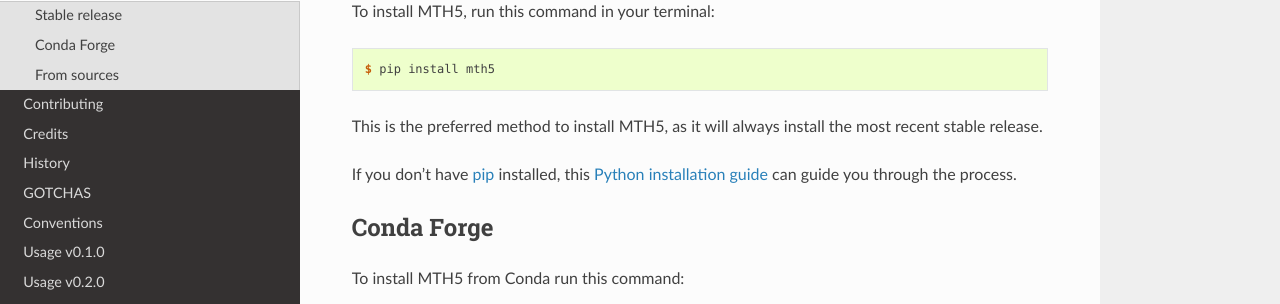
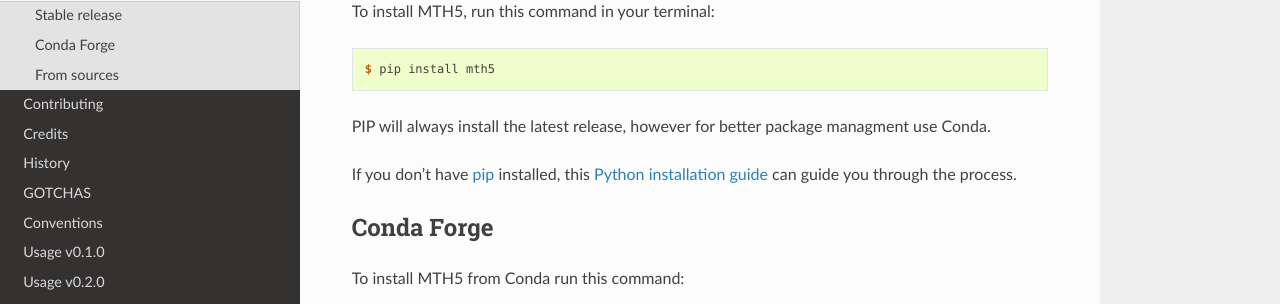
Before and after one commit to kujaku11/mth5, a Sphinx documentation site: the page built from docs/source/installation.rst, in a window 1280 px wide and 900 px high. Shown: the part 216-520 px from the top of the window. Built offline with Sphinx 7.4.7 and the Read the Docs theme 3.1.0, drawn with Linux system fonts in a browser that asks for light colours; formulas are drawn with MathJax 3; pages that are not in the unit, such as notebooks, are missing from menus; the version number is read from the project's files by our own code.

Commit message:
updating docs

```diff
--- a/docs/source/installation.rst
+++ b/docs/source/installation.rst
@@ -14,7 +14,7 @@
 
     $ pip install mth5
 
-This is the preferred method to install MTH5, as it will always install the most recent stable release.
+PIP will always install the latest release, however for better package managment use Conda.
 
 If you don't have `pip`_ installed, this `Python installation guide`_ can guide you through the process.
 
```
Also changed, not shown: docs/examples/notebooks/make_mth5_from_z3d.ipynb.
